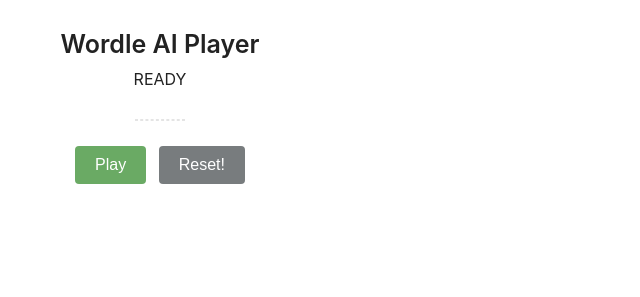
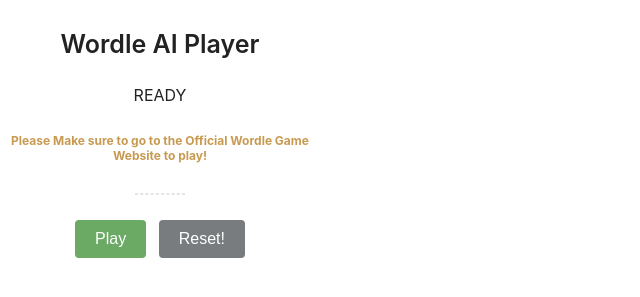
Before and after one commit to ipenywis/wordle-solver, a website built with webpack: page public/popup.html in a window 1280 px wide. Shown: the part 91-388 px from the top of the page, without its empty margins (0-640 px from the left). Built offline with nearby package versions, Linux system fonts and the light colour scheme; some packages are replaced by stand-ins of ours; no server answers; files whose address does not match are found by name.

Commit message:
Add warning text regardless of tab URL to avoid rejecting the extension from the store

```diff
--- a/public/popup.html
+++ b/public/popup.html
@@ -11,11 +11,11 @@
 
       <p class="title">Wordle AI Player</p>
 
+      <span id="game-state">READY</span>
+
       <h4 id="not-wordle-warning">
-        Please go to Official Wordle Game Website to play!
+        Please Make sure to go to the Official Wordle Game Website to play!
       </h4>
-
-      <span id="game-state">READY</span>
 
       <span id="won">Yay!! You Won!</span>
       <span id="lost">Whoow! You Lost!</span>
--- a/src/popup.css
+++ b/src/popup.css
@@ -132,8 +132,12 @@
 }
 
 #not-wordle-warning {
-  display: none;
-  font-size: 15px;
+  display: flex;
+  font-size: 12px;
   color: #c89a51;
   margin-top: 1em;
 }
+
+#game-state {
+  margin: 1em 0;
+}
--- a/src/popup.js
+++ b/src/popup.js
@@ -43,7 +43,6 @@
     return new Promise((rs, rj) => {
       chrome.tabs.query({ active: true, lastFocusedWindow: true }, (tabs) => {
         let url = tabs[0].url;
-        console.log("TABS: ", tabs);
         if (url && url.includes(WORDLE_WEBPAGE_URL)) rs(true);
         else rs(false);
       });
@@ -81,6 +80,7 @@
       } else if (result.gameState === GAME_STATE.WON) {
         gameStateElement.innerText = "Won";
         wonElement.style.display = "flex";
+        notWordleWarningElement.style.display = "none";
         playButton.disabled = false;
         resetGameButton.disabled = false;
       } else if (result.gameState === GAME_STATE.READY) {
@@ -107,7 +107,6 @@
 
   async function checkIfWordleGameAvailable() {
     const isWordlePage = await isOnWordlePage();
-    console.log("PAGE: ", isWordlePage);
     if (!isWordlePage) {
       playButton.disabled = true;
       resetGameButton.disabled = true;
@@ -140,19 +139,4 @@
   }
 
   document.addEventListener("DOMContentLoaded", main);
-
-  // main();
-
-  // Communicate with background file by sending a message
-  // chrome.runtime.sendMessage(
-  //   {
-  //     type: "GREETINGS",
-  //     payload: {
-  //       message: "Hello, my name is Pop. I am from Popup.",
-  //     },
-  //   },
-  //   (response) => {
-  //     console.log(response.message);
-  //   }
-  // );
 })();
```
Also changed, not shown: public/manifest.json.
